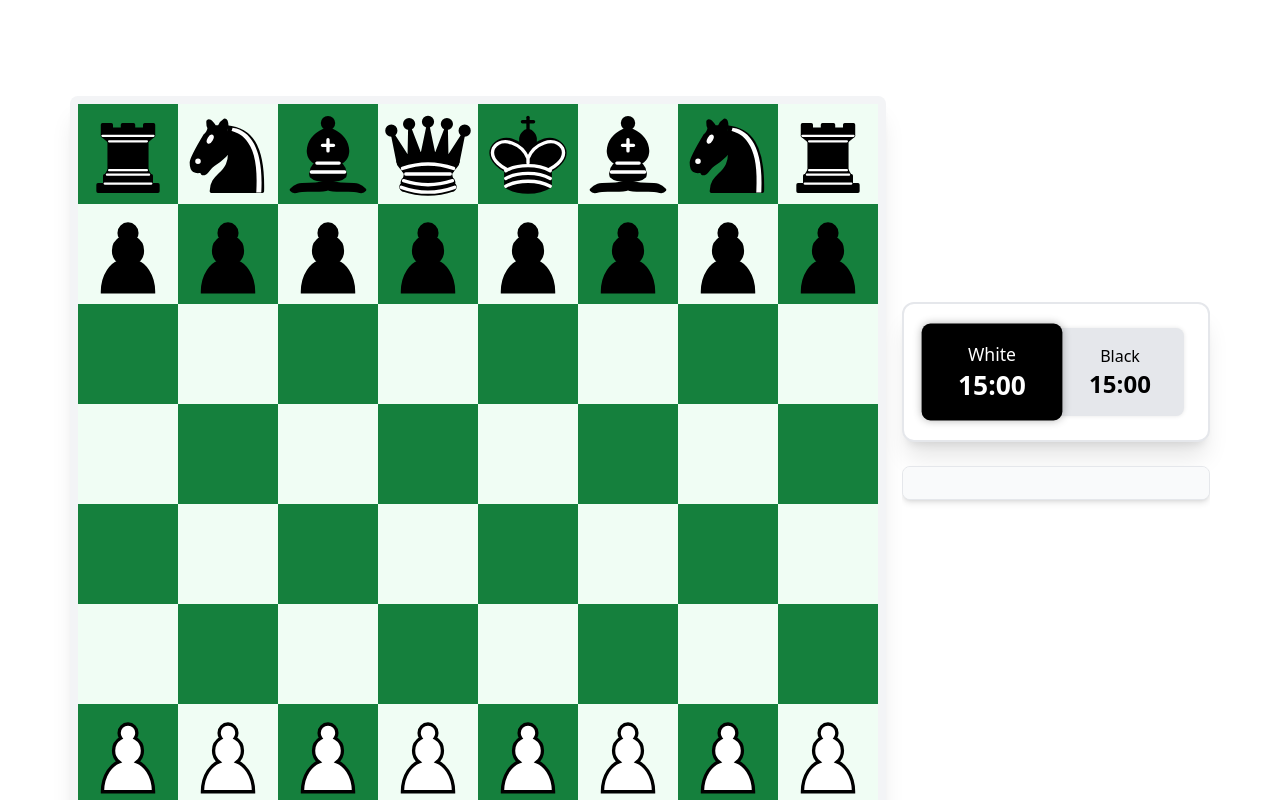
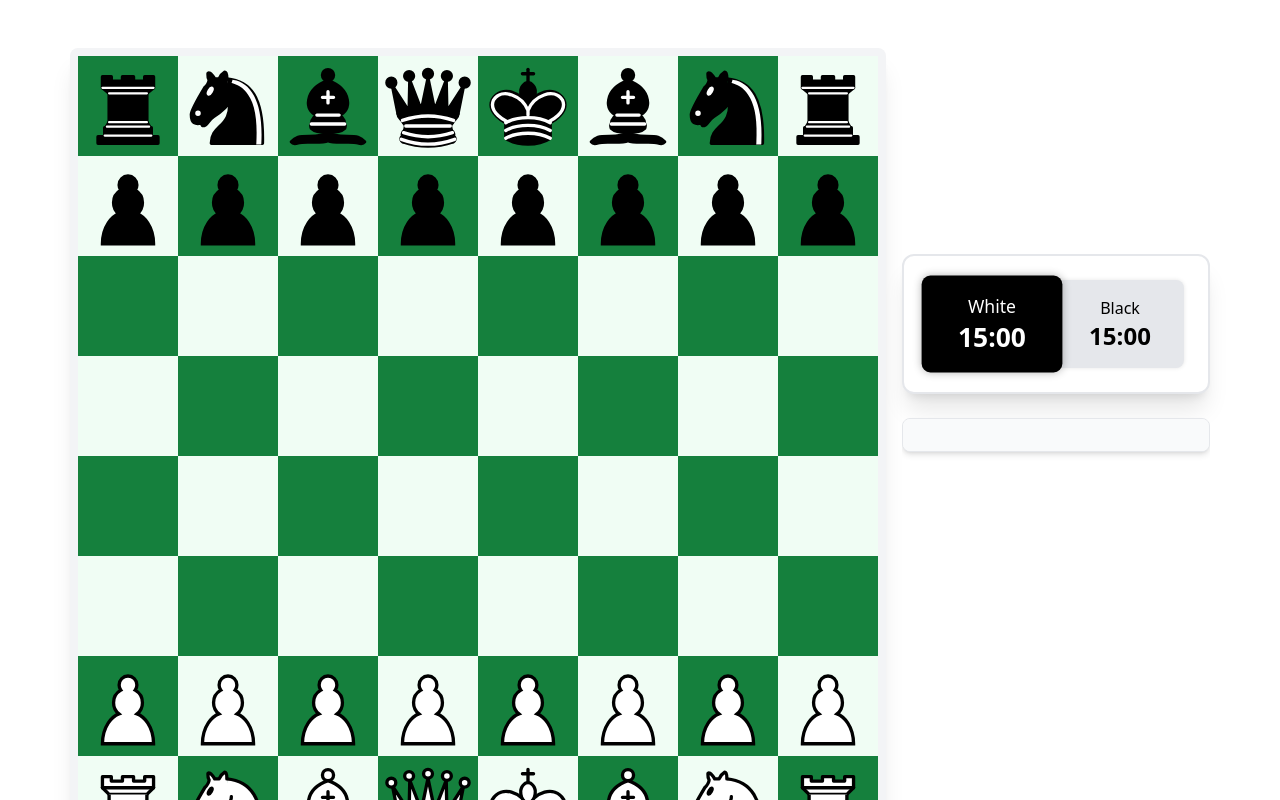
Before and after one commit to rahulragidev/my-board, a Next.js app: page / in a window 1280 px wide. Shown: the top 800 px of the page. Built offline with nearby package versions, Linux system fonts and the light colour scheme.

Commit message:
minor fix

```diff
--- a/pages/index.js
+++ b/pages/index.js
@@ -25,10 +25,11 @@ export default function Home() {
         animate={{ scale: 2, opacity: 1, rotate: 0 }}
         exit={{ scale: 0.3, opacity: 0.5, top: 20, left: 20 }}
         transition={{ delay: 0.5, duration: 0.5, type: "spring" }}
-        className={`absolute top-0 left-0 w-full h-full flex items-center justify-center ${
+        className={`absolute inset-0 flex items-center justify-center ${
           animateLogo ? "" : "hidden"
-        }`} // Reduced opacity and positioning for the logo after animation
+        }`}
       >
+        {/* Responsive image for different screen sizes */}
         <Image
           src="/images/logo.png"
           alt="Logo"
@@ -42,7 +43,7 @@ export default function Home() {
         initial={{ y: -30, opacity: 0 }}
         animate={{ y: 0, opacity: 1 }}
         transition={{ delay: 1.5, duration: 0.7 }}
-        className="w-full px-2 mt-16"
+        className="w-full px-2 mt-4"
       >
         <Board />
       </motion.div>
```
